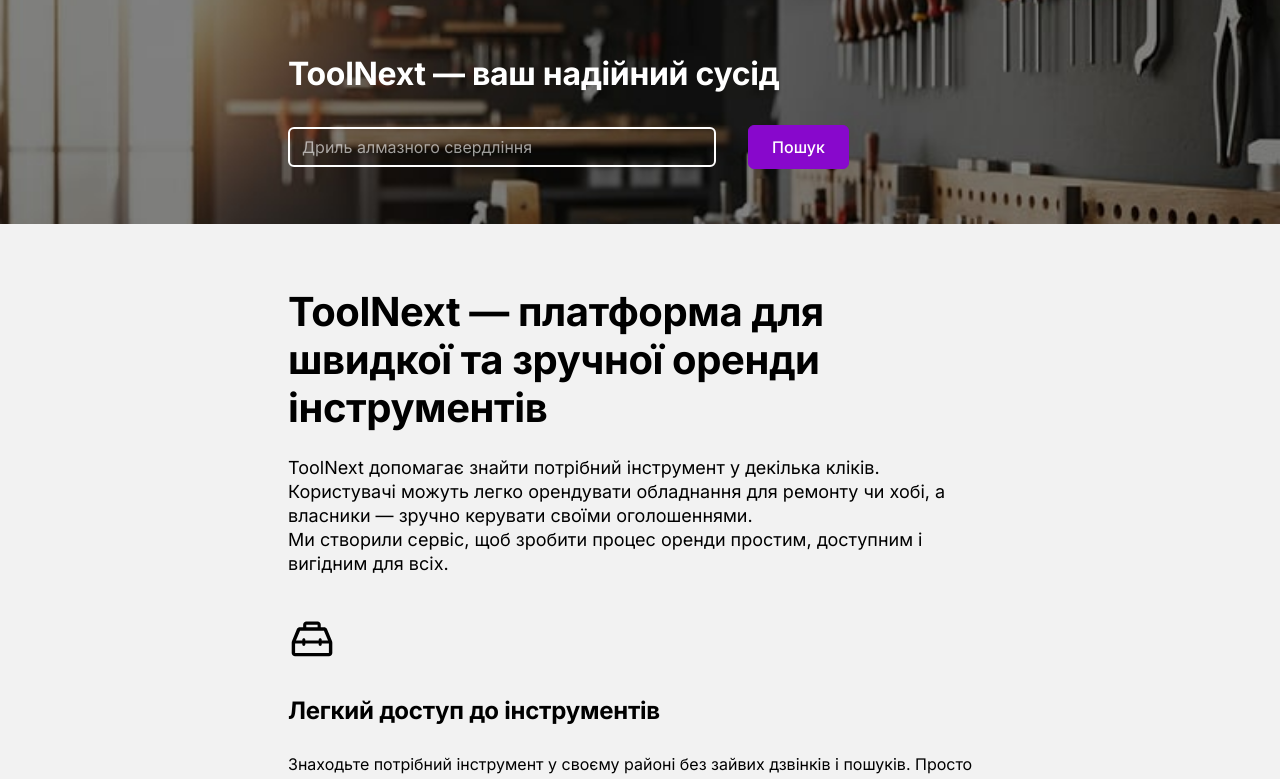
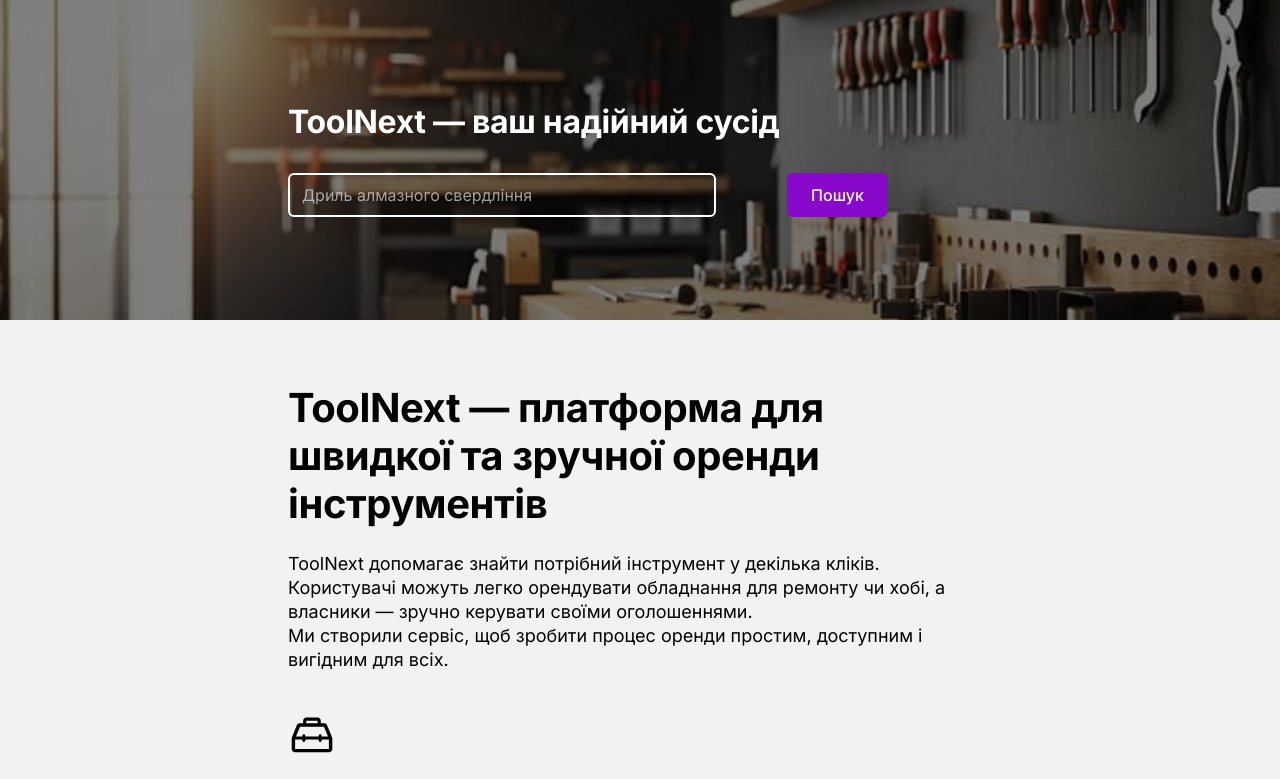
Before and after one commit to Mykhailenko-Oleksandr/tool-next, a Next.js app: page / in a window 1280 px wide. Shown: the top 779 px of the page. Built offline with nearby package versions, Linux system fonts and the light colour scheme.

Commit message:
Hero section with search form, validation and animations

```diff
--- a/app/globals.css
+++ b/app/globals.css
@@ -157,9 +157,26 @@ input {
   }
 }
 
+#hero.has-error {
+  padding-top: 42px !important;
+  padding-bottom: 32px !important; /* 42 - 14 = 28 */
+}
+
+@media only screen and (min-width: 768px) {
+  #hero.has-error {
+    padding-top: 103px !important;
+    padding-bottom: 77px !important; /* 75 + 2 = 77 */
+  }
+}
+
 @media only screen and (min-width: 1440px) {
   .container {
     max-width: 1440px;
     padding: 0 64px;
   }
+
+  #hero.has-error {
+    padding-top: 192px !important;
+    padding-bottom: 166px !important;
+  }
 }
--- a/components/Hero/Hero.module.css
+++ b/components/Hero/Hero.module.css
@@ -3,6 +3,10 @@
   padding: 42px 0;
   margin: 0 auto;
   width: 100%;
+  cursor: default;
+  transition:
+    padding-top 500ms cubic-bezier(0.4, 0, 0.2, 1),
+    padding-bottom 500ms cubic-bezier(0.4, 0, 0.2, 1);
 }
 
 @media screen and (min-resolution: 2dppx),
@@ -16,7 +20,11 @@
 @media only screen and (min-width: 768px) {
   .hero {
     background: url("/images/hero-tab.jpg") center/cover no-repeat;
-    padding: 55px 0;
+    padding: 103px 0;
+    cursor: default;
+    transition:
+      padding-top 500ms cubic-bezier(0.4, 0, 0.2, 1),
+      padding-bottom 500ms cubic-bezier(0.4, 0, 0.2, 1);
   }
 
   @media screen and (min-resolution: 2dppx),
@@ -31,7 +39,11 @@
 @media only screen and (min-width: 1440px) {
   .hero {
     background: url("/images/hero-desk.jpg") center/cover no-repeat;
-    padding: 188px 0;
+    padding: 192px 0;
+    cursor: default;
+    transition:
+      padding-top 500ms cubic-bezier(0.4, 0, 0.2, 1),
+      padding-bottom 500ms cubic-bezier(0.4, 0, 0.2, 1);
   }
 
   @media screen and (min-resolution: 2dppx),
--- a/components/SearchBar/SearchBar.module.css
+++ b/components/SearchBar/SearchBar.module.css
@@ -1,30 +1,41 @@
 .search-form {
   display: flex;
   flex-direction: column;
-  gap: 24px;
   width: 100%;
   max-width: 600px;
-}
-
-@media only screen and (min-width: 768px) {
-  .search-form {
-    align-items: center;
-    flex-direction: row;
-    gap: 32px;
-  }
 }
 
 .search-input-wrapper {
   display: flex;
   flex-direction: column;
+  gap: 24px;
+  transition: gap 500ms cubic-bezier(0.4, 0, 0.2, 1);
+}
+
+.search-input-wrapper.error {
   gap: 8px;
+}
+
+@media only screen and (min-width: 768px) {
+  .search-input-wrapper {
+    flex-direction: row;
+    gap: 32px;
+    align-items: flex-start;
+  }
+}
+
+.search-input-container {
+  display: flex;
+  flex-direction: column;
+  flex: 1;
 }
 
 .search-input {
   border: 2px solid var(--color-white);
   border-radius: 6px;
-  padding: 6px 12px;
+  padding: 8px 12px;
   width: 100%;
+  height: 44px;
   background: var(--opacity-transparent);
   outline: none;
   transition: all 250ms cubic-bezier(0.4, 0, 0.2, 1);
@@ -51,27 +62,40 @@
 }
 
 .search-error {
-  display: none;
   width: 100%;
   font-weight: 400;
   font-size: 12px;
   line-height: 1.5;
   color: var(--color-red-light);
+  max-height: 0;
+  overflow: hidden;
+  opacity: 0;
+  transition:
+    max-height 500ms cubic-bezier(0.4, 0, 0.2, 1),
+    padding-top 500ms cubic-bezier(0.4, 0, 0.2, 1),
+    opacity 500ms cubic-bezier(0.4, 0, 0.2, 1);
+  padding-top: 0;
 }
 
-.search-input-wrapper.error .search-error {
-  display: block;
+.search-error.show {
+  max-height: 26px;
+  padding-top: 8px;
+  opacity: 1;
 }
 
 @media only screen and (min-width: 768px) {
   .search-input {
     width: 428px;
+    padding: 8px 12px;
+    height: 44px;
   }
 }
 
 @media only screen and (min-width: 1440px) {
   .search-input {
-    width: 416px;
+    width: 560px;
+    padding: 8px 12px;
+    height: 44px;
   }
 }
 
--- a/components/SearchBar/SearchBar.tsx
+++ b/components/SearchBar/SearchBar.tsx
@@ -20,15 +20,16 @@ interface SearchFormValues {
 const searchSchema = Yup.object().shape({
   search: Yup.string()
     .min(2, "Мінімальна довжина пошукового запиту - 2 символи")
-    .max(100, "Максимальна довжина пошукового запиту - 100 символів")
-    .required("Введіть пошуковий запит"),
+    .max(100, "Максимальна довжина пошукового запиту - 100 символів"),
 });
 
 function SearchForm() {
   const { errors, submitCount, isSubmitting } =
     useFormikContext<SearchFormValues>();
   const inputRef = useRef<HTMLInputElement>(null);
+  const errorRef = useRef<HTMLDivElement>(null);
   const [hasChangedAfterSubmit, setHasChangedAfterSubmit] = useState(false);
+  const [errorText, setErrorText] = useState<string>("");
 
   // Сбрасываем флаг при каждой попытке отправки
   useEffect(() => {
@@ -41,6 +42,24 @@ function SearchForm() {
   // и пользователь не изменил значение после отправки
   const showError = errors.search && submitCount > 0 && !hasChangedAfterSubmit;
 
+  // Сохраняем текст ошибки для анимации исчезновения
+  useEffect(() => {
+    if (errors.search && showError) {
+      // Сохраняем текст ошибки при появлении
+      setErrorText(errors.search);
+    } else if (!showError && errorText) {
+      // Не очищаем текст сразу, чтобы анимация работала
+      // Текст очистится после окончания анимации (500ms)
+      const timeoutId = setTimeout(() => {
+        setErrorText("");
+      }, 500);
+      return () => clearTimeout(timeoutId);
+    } else if (!errors.search && !showError) {
+      // Если ошибки нет и не показываем, очищаем текст
+      setErrorText("");
+    }
+  }, [errors.search, showError]);
+
   // Устанавливаем фокус на инпут только при ошибке валидации
   useEffect(() => {
     if (showError && inputRef.current) {
@@ -50,6 +69,22 @@ function SearchForm() {
     }
   }, [showError, submitCount]);
 
+  // Добавляем класс на секцию hero при ошибке
+  useEffect(() => {
+    const heroSection = document.getElementById("hero");
+    if (heroSection) {
+      if (showError) {
+        // Добавляем класс сразу при появлении ошибки
+        heroSection.classList.add("has-error");
+      } else {
+        // Удаляем класс сразу, чтобы паддинги hero начинали увеличиваться
+        // синхронно с уменьшением блока ошибки (оба имеют transition 500ms)
+        heroSection.classList.remove("has-error");
+      }
+    }
+  }, [showError]);
+
+
   return (
     <Form className={css["search-form"]}>
       <div
@@ -57,6 +92,7 @@ function SearchForm() {
           showError ? css.error : ""
         }`}
       >
+        <div className={css["search-input-container"]}>
           <Field name="search">
             {({ field }: { field: FieldInputProps<string> }) => (
               <input
@@ -76,9 +112,12 @@ function SearchForm() {
               />
             )}
           </Field>
-        {/* {showError && (
-          <div className={css["search-error"]}>{errors.search}</div>
-        )} */}
+          <div
+            ref={errorRef}
+            className={`${css["search-error"]} ${showError ? css.show : ""}`}
+          >
+            {errorText}
+          </div>
         </div>
         <button
           type="submit"
@@ -87,6 +126,7 @@ function SearchForm() {
         >
           Пошук
         </button>
+      </div>
     </Form>
   );
 }
@@ -102,9 +142,7 @@ export default function SearchBar() {
   ) => {
     try {
       const trimmedSearch = values.search.trim();
-      if (trimmedSearch) {
       window.location.href = `/tools?search=${encodeURIComponent(trimmedSearch)}`;
-      }
     } catch (error) {
       toast.error("Помилка при виконанні пошуку");
       setFieldError("search", "Помилка при виконанні пошуку");
```
Also changed, not shown: 1 other file (tests, documents, lock files or other folders). Lines whose indentation alone changed are shown as unchanged.
